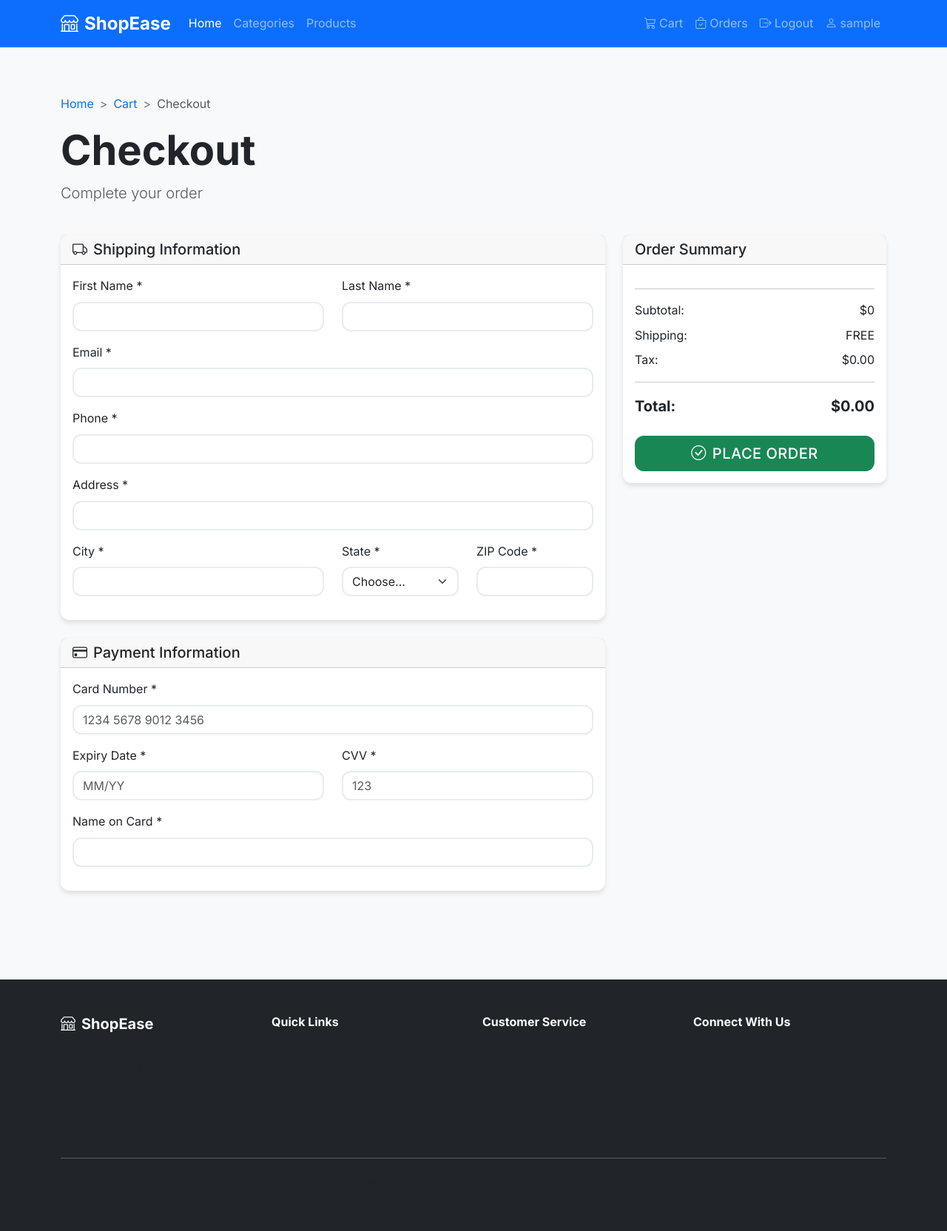
After one commit to Harsh2678/csmproject, a Django app: page /checkout/ in a window 1280 px wide. The commit adds this page. Shown: the whole page at 74% size. Run offline with Django 5.2, Linux system fonts and the light colour scheme; the visitor is signed in with stand-in values (Sample User, id 1); data comes from the database, SQL or seed files in the repository; data that the repository does not hold is empty.

Commit message:
add checkout page

```diff
--- /dev/null
+++ b/myapp/templates/checkout.html
@@ -0,0 +1,171 @@
+{% load static %}
+<!DOCTYPE html>
+<html lang="en">
+<head>
+    <meta charset="UTF-8">
+    <meta name="viewport" content="width=device-width, initial-scale=1.0">
+    <title>Shopping Cart - ShopEase</title>
+    <link href="https://cdn.jsdelivr.net/npm/bootstrap@5.3.0/dist/css/bootstrap.min.css" rel="stylesheet">
+    <link href="https://cdn.jsdelivr.net/npm/bootstrap-icons@1.10.0/font/bootstrap-icons.css" rel="stylesheet">
+    <link rel="preconnect" href="https://fonts.googleapis.com">
+    <link rel="preconnect" href="https://fonts.gstatic.com" crossorigin>
+    <link href="https://fonts.googleapis.com/css2?family=Inter:wght@300;400;500;600;700&display=swap" rel="stylesheet">
+    <link rel="stylesheet" href="{% static 'css/style.css' %}">
+</head>
+<body>
+    {% include "navigation.html" %}
+
+    <div class="container py-5">
+        <div class="row mb-4">
+            <div class="col-12">
+                <nav aria-label="breadcrumb">
+                    <ol class="breadcrumb">
+                        <li class="breadcrumb-item"><a href="index.html" class="text-decoration-none">Home</a></li>
+                        <li class="breadcrumb-item"><a href="cart.html" class="text-decoration-none">Cart</a></li>
+                        <li class="breadcrumb-item active">Checkout</li>
+                    </ol>
+                </nav>
+                <h1 class="display-4 fw-bold">Checkout</h1>
+                <p class="lead text-muted">Complete your order</p>
+            </div>
+        </div>
+
+        <div class="row">
+            <div class="col-lg-8">
+                <form>
+                    <!-- Shipping Information -->
+                    <div class="card mb-4">
+                        <div class="card-header">
+                            <h5 class="mb-0"><i class="bi bi-truck me-2"></i>Shipping Information</h5>
+                        </div>
+                        <div class="card-body">
+                            <div class="row">
+                                <div class="col-md-6 mb-3">
+                                    <label class="form-label">First Name *</label>
+                                    <input type="text" class="form-control" required>
+                                </div>
+                                <div class="col-md-6 mb-3">
+                                    <label class="form-label">Last Name *</label>
+                                    <input type="text" class="form-control" required>
+                                </div>
+                                <div class="col-12 mb-3">
+                                    <label class="form-label">Email *</label>
+                                    <input type="email" class="form-control" required>
+                                </div>
+                                <div class="col-12 mb-3">
+                                    <label class="form-label">Phone *</label>
+                                    <input type="tel" class="form-control" required>
+                                </div>
+                                <div class="col-12 mb-3">
+                                    <label class="form-label">Address *</label>
+                                    <input type="text" class="form-control" required>
+                                </div>
+                                <div class="col-md-6 mb-3">
+                                    <label class="form-label">City *</label>
+                                    <input type="text" class="form-control" required>
+                                </div>
+                                <div class="col-md-3 mb-3">
+                                    <label class="form-label">State *</label>
+                                    <select class="form-select" required>
+                                        <option value="">Choose...</option>
+                                        <option value="CA">California</option>
+                                        <option value="NY">New York</option>
+                                        <option value="TX">Texas</option>
+                                        <option value="FL">Florida</option>
+                                    </select>
+                                </div>
+                                <div class="col-md-3 mb-3">
+                                    <label class="form-label">ZIP Code *</label>
+                                    <input type="text" class="form-control" required>
+                                </div>
+                            </div>
+                        </div>
+                    </div>
+
+                    <!-- Payment Information -->
+                    <div class="card mb-4">
+                        <div class="card-header">
+                            <h5 class="mb-0"><i class="bi bi-credit-card me-2"></i>Payment Information</h5>
+                        </div>
+                        <div class="card-body">
+                            <div class="mb-3">
+                                <label class="form-label">Card Number *</label>
+                                <input type="text" class="form-control" placeholder="1234 5678 9012 3456" required>
+                            </div>
+                            <div class="row">
+                                <div class="col-md-6 mb-3">
+                                    <label class="form-label">Expiry Date *</label>
+                                    <input type="text" class="form-control" placeholder="MM/YY" required>
+                                </div>
+                                <div class="col-md-6 mb-3">
+                                    <label class="form-label">CVV *</label>
+                                    <input type="text" class="form-control" placeholder="123" required>
+                                </div>
+                                <div class="col-12 mb-3">
+                                    <label class="form-label">Name on Card *</label>
+                                    <input type="text" class="form-control" required>
+                                </div>
+                            </div>
+                        </div>
+                    </div>
+                </form>
+            </div>
+
+            <div class="col-lg-4">
+                <!-- Order Summary -->
+                <div class="card">
+                    <div class="card-header">
+                        <h5 class="mb-0">Order Summary</h5>
+                    </div>
+                    <div class="card-body">
+                        {% if cart.items.all %}
+                            {% for item in cart.items.all %}
+                            <div class="d-flex align-items-center mb-3">
+                                {% if item.product.product_image %}
+                                <img src="{{ item.product.product_image.url }}" class="me-3 rounded" width="50" height="50" alt="{{ item.product.product_name }}">
+                                {% else %}
+                                <img src="https://images.pexels.com/photos/788946/pexels-photo-788946.jpeg?auto=compress&cs=tinysrgb&w=500&h=500&fit=crop" class="me-3 rounded" alt="{{ item.product.product_name }}">
+                                {% endif %}
+                                <div class="flex-grow-1">
+                                    <h6 class="mb-0">{{ item.product.product_name }}</h6>
+                                    <small class="text-muted">Qty: {{ item.quantity }}</small>
+                                </div>
+                                <span class="fw-bold">${% widthratio item.product.product_price 1 item.quantity as total %}{{ total|floatformat:2 }}</span>
+                            </div>
+                            {% endfor %}
+                        {% endif %}
+
+                        <hr>
+                        <div class="d-flex justify-content-between mb-2">
+                            <span>Subtotal:</span>
+                            <span>${{subtotal}}</span>
+                        </div>
+                        <div class="d-flex justify-content-between mb-2">
+                            <span>Shipping:</span>
+                            <span>FREE</span>
+                        </div>
+                        <div class="d-flex justify-content-between mb-2">
+                            <span>Tax:</span>
+                            <span>${{tax}}</span>
+                        </div>
+                        <hr>
+                        <div class="d-flex justify-content-between fw-bold fs-5">
+                            <span>Total:</span>
+                            <span>${{total}}</span>
+                        </div>
+
+                        <button type="submit" class="btn btn-success w-100 mt-4 btn-lg">
+                            <i class="bi bi-check-circle me-2"></i>Place Order
+                        </button>
+                    </div>
+                </div>
+            </div>
+        </div>
+    </div>
+
+    {% block content %}
+        {% include "footer.html" %}
+    {% endblock %}
+
+</body>
+</html>
--- a/myapp/urls.py
+++ b/myapp/urls.py
@@ -10,4 +10,5 @@ urlpatterns = [
     path("cart/", views.cart_view, name="cart"),
     path("cart/update/<int:item_id>/", views.update_cart, name="update_cart"),
     path("cart/remove/<int:item_id>/", views.remove_from_cart, name="remove_from_cart"),
+    path("checkout/", views.checkout, name="checkout")
 ]
--- a/myapp/views.py
+++ b/myapp/views.py
@@ -78,3 +78,17 @@ def remove_from_cart(request, item_id):
     item = get_object_or_404(CartItem, id=item_id, cart__user=request.user)
     item.delete()
     return redirect("cart")
+
+@login_required
+def checkout(request):
+    cart, created = Cart.objects.get_or_create(user=request.user)
+    items = cart.items.all()
+    subtotal = sum(item.product.product_price * item.quantity for item in items)
+    tax = (subtotal * Decimal('0.08')).quantize(Decimal('0.01'))
+    total = (subtotal + tax).quantize(Decimal('0.01'))
+    return render(request, "checkout.html", {
+        "cart": cart,
+        "subtotal": subtotal,
+        "tax": tax,
+        "total": total,
+    })
```
Also changed, not shown: myapp/templates/cart.html (+4 -45 lines).
